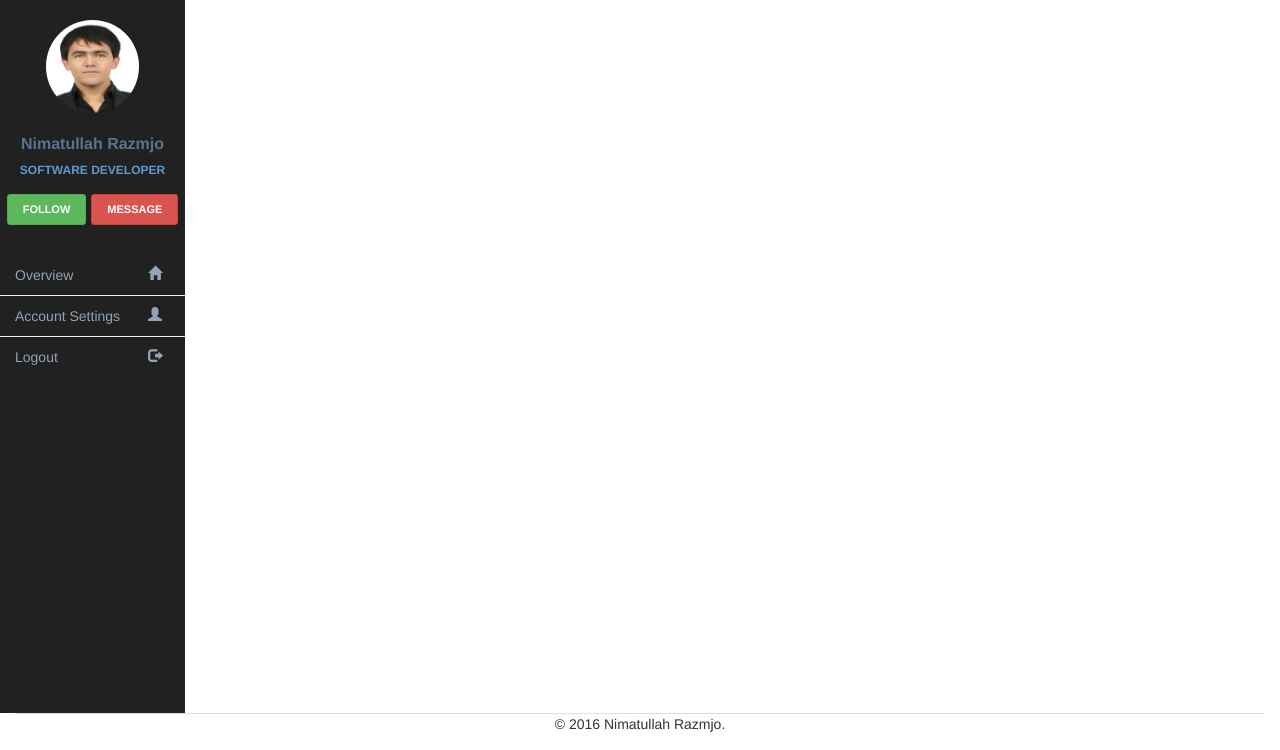
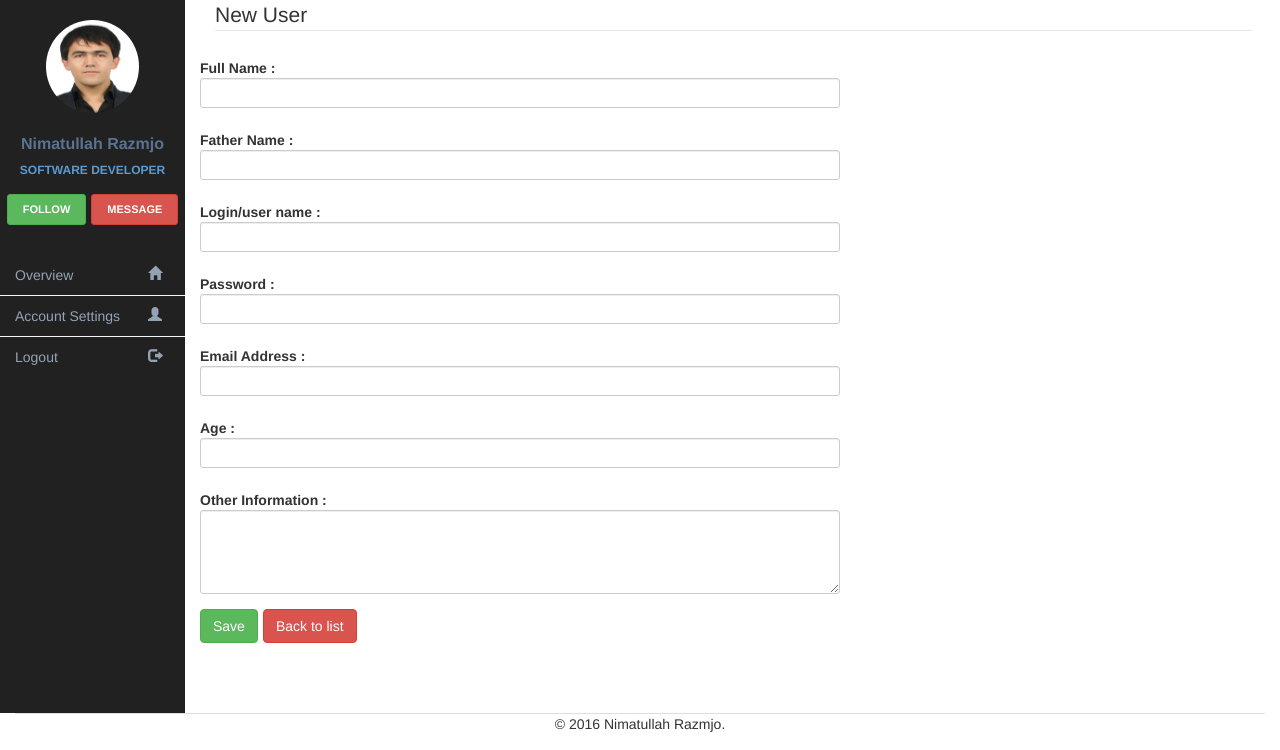
Before and after one commit to nimatrazmjo/fitness, a Node server app: page /add_user in a window 1280 px wide. Shown: the part 50-800 px from the top of the page. Run offline with Node 20, Linux system fonts and the light colour scheme; some libraries are stand-ins or nearby versions.

Commit message:
stylus, add form added

```diff
--- a/index.js
+++ b/index.js
@@ -9,14 +9,45 @@ var
     express = require('express'),
     app = express(),
     bodyParser = require('body-parser'),
+    mongoose = require('mongoose'),
+    stylus = require('stylus'),
     port = 2000;
 
-//--- basic configuration
+/* basic configuration */
 app.set('views',__dirname+'/server/views');
 app.set('view engine','jade');
-
 //---set basic routing for static files
 app.use(express.static(__dirname+'/public'));
+app.use(bodyParser.json());
+app.use(bodyParser.urlencoded({
+    extended: true
+}));
+
+function compile(str, path) {
+    return stylus(str).set('filename', path);
+}
+app.use(stylus.middleware({
+    src: __dirname+'/public',
+    compile : compile
+}));
+
+/* Routing */
+
+app.get('/add_user', function(req, res) {
+    res.render('profiles/add');
+});
+app.get('/list_user', function(req, res ) {
+   res.render('profiles/list');
+});
+app.post('/user_add',function(req, res, next) {
+   res.send('Under process');
+});
+/* Connect to database*/
+mongoose.connect('mongodb://localhost/fitness');
+var con = mongoose.connection;
+con.once('connected', function () {
+   console.log('Database has been connected to fitness Mongodb');
+});
 
 app.get('*', function(req, res) {
 
--- a/package.json
+++ b/package.json
@@ -11,6 +11,8 @@
   "dependencies": {
     "body-parser": "^1.15.1",
     "express": "^4.13.4",
-    "jade": "^1.11.0"
+    "jade": "^1.11.0",
+    "mongoose": "^4.4.20",
+    "stylus": "^0.54.5"
   }
 }
--- /dev/null
+++ b/public/css/custom.css
@@ -0,0 +1,7 @@
+input,
+textarea {
+  width: 60% !important;
+}
+.btn {
+  margin-right: 5px;
+}
--- /dev/null
+++ b/public/css/custom.styl
@@ -0,0 +1,6 @@
+
+input, textarea
+  width 60% !important
+
+.btn
+  margin-right 5px
--- a/public/css/fitness.css
+++ b/public/css/fitness.css
@@ -119,3 +119,6 @@ footer p{
     background: #fff;
     min-height: 460px;
 }
+input{
+    width: 60% !important;
+}
--- a/server/views/layout.jade
+++ b/server/views/layout.jade
@@ -3,6 +3,7 @@ html
         title=title
         link(href="/bootstrap/dist/css/bootstrap.min.css", rel="stylesheet")
         link(href="/css/fitness.css", rel="stylesheet")
+        link(href="/css/custom.css", rel="stylesheet")
     body
         header.navbar.navbar-inverse.navbar-fixed-top.col-sm-12
             .navbar-header
--- /dev/null
+++ b/server/views/profiles/add.jade
@@ -0,0 +1,31 @@
+extends ../layout
+
+block content
+        fieldset
+            legend New User
+            form.form-horizontal(method="post",action="user_add", accept-charset="utf-8")
+                .form-group
+                    label(for="fullname", class="control-label") Full Name :
+                    input(name="fullname", id="fullname" required).form-control.input-sm
+                .form-group
+                    label(for="fathername", class="control-label") Father Name :
+                    input(name="fathername", id="fathername" required).form-control.input-sm
+                .form-group
+                    label(for="username", class="control-label") Login/user name :
+                    input(name="username", id="username" required).form-control.input-sm
+                .form-group
+                    label(for="password", class="control-label") Password :
+                    input(type="password",name="password", id="password").form-control.input-sm
+                .form-group
+                    label(for="email", class="control-label" required) Email Address :
+                    input(name="email", id="email", type="email").form-control.input-sm
+
+                .form-group
+                    label(for="age", class="control-label") Age :
+                    input(name="age", id="age" required).form-control.input-sm
+                .form-group
+                    label(for="other", class="control-label") Other Information :
+                    textarea(name="other", id="other", cols=8,rows=4 required).form-control.input-sm
+                .form-group
+                    button(type="submit").btn.btn-success Save
+                    button.btn.btn-danger(type="button", onclick="window.location.href='/list_user'") Back to list
```
Also changed, not shown: server/views/home.html (+1 -1 lines), server/views/profiles/add.html (added, +1 -0 lines), server/views/profiles/list.html (added, +1 -0 lines), server/views/profiles/list.jade (added, +16 -0 lines), 1 other file.
